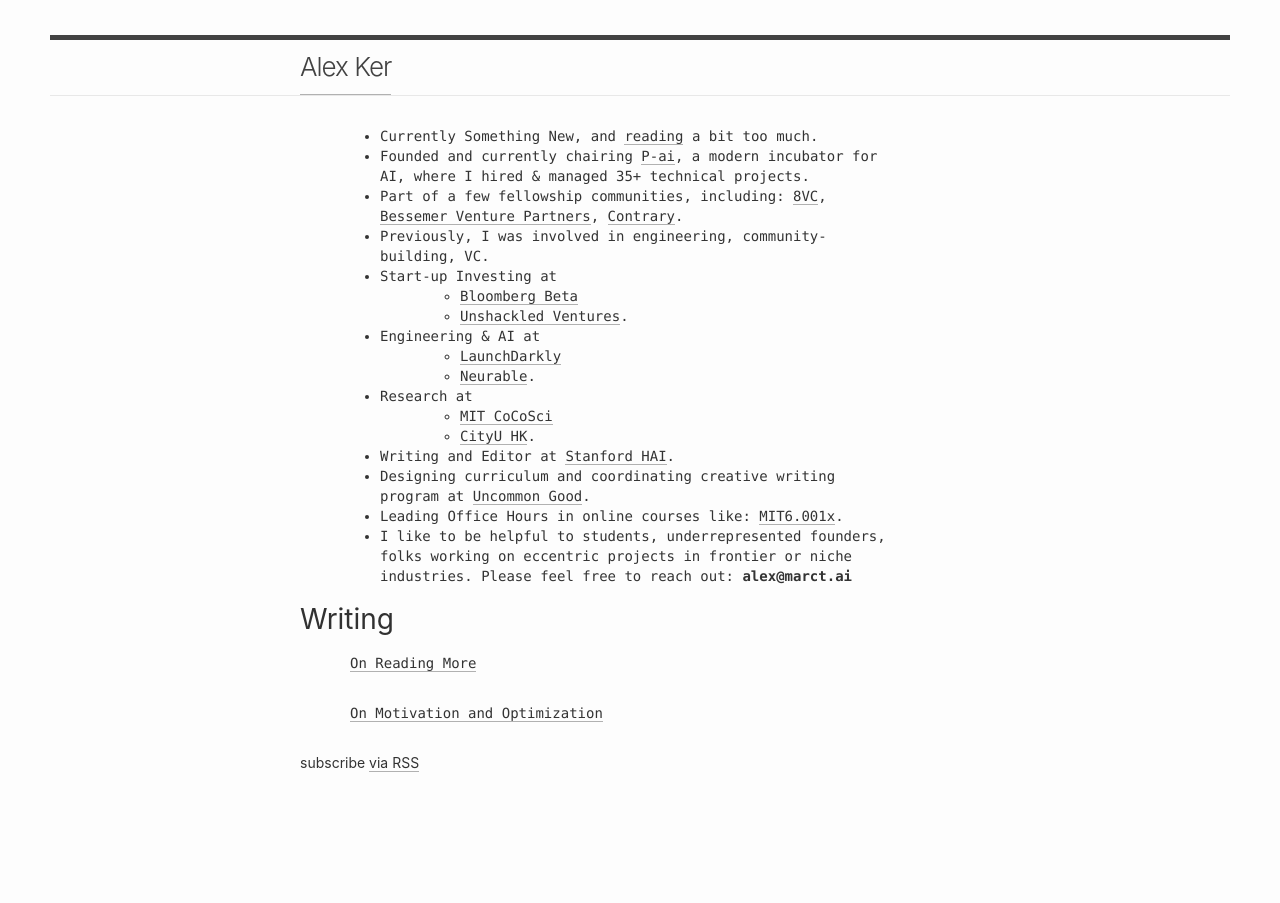
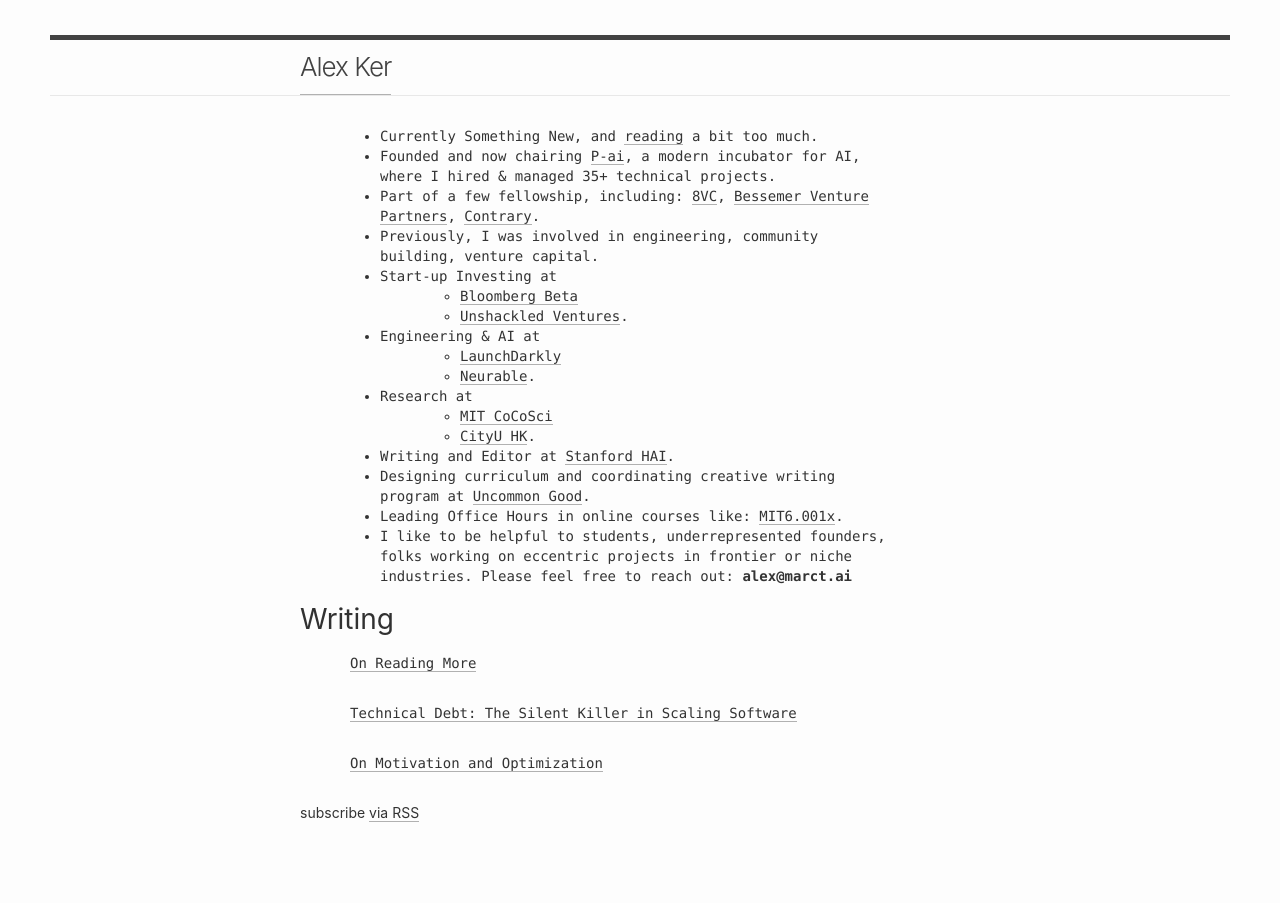
Before and after one commit to AlexKer/alexker.github.io, a Jekyll site: the page built from index.markdown, in a window 1280 px wide. Built offline with Jekyll 4.4.1, drawn with Linux system fonts in a browser that asks for light colours.

```diff
--- a/index.markdown
+++ b/index.markdown
@@ -5,9 +5,9 @@
 layout: home
 ---
 * Currently Something New, and [reading](https://www.goodreads.com/user/show/115944140-alex-ker) a bit too much.
-* Founded and currently chairing [P-ai](https://www.p-ai.org/), a modern incubator for AI, where I hired & managed 35+ technical projects.
-* Part of a few fellowship communities, including: [8VC](https://www.8vc.com/fellowship), [Bessemer Venture Partners](https://www.bvp.com/news/bessemers-2021-fellowship-class), [Contrary](https://contrary.com/fellowship).
-* Previously, I was involved in engineering, community-building, VC.
+* Founded and now chairing [P-ai](https://www.p-ai.org/), a modern incubator for AI, where I hired & managed 35+ technical projects.
+* Part of a few fellowship, including: [8VC](https://www.8vc.com/fellowship), [Bessemer Venture Partners](https://www.bvp.com/news/bessemers-2021-fellowship-class), [Contrary](https://contrary.com/fellowship).
+* Previously, I was involved in engineering, community building, venture capital.
 * Start-up Investing at
     * [Bloomberg Beta](https://www.bloombergbeta.com/)
     * [Unshackled Ventures](https://www.unshackledvc.com).
```
Also changed, not shown: _posts/2021-8-11-technical-debt-the-silent-killer-in-scaling-software.markdown (added, +45 -0 lines).
